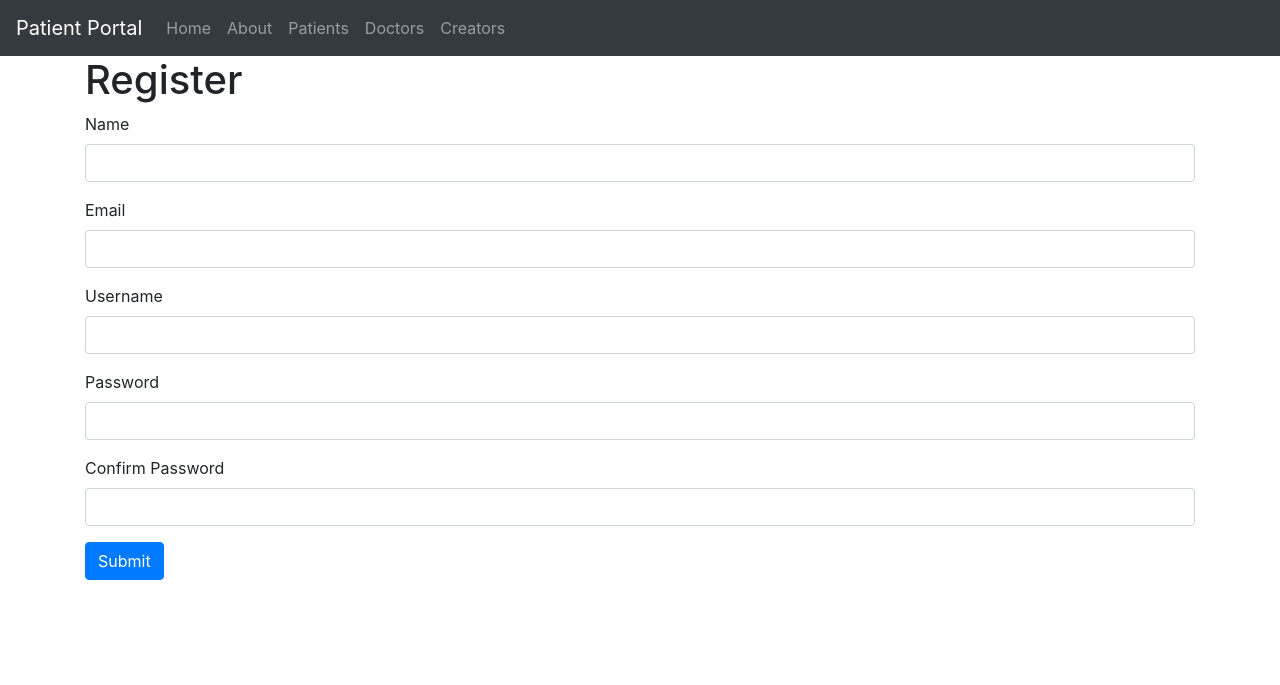
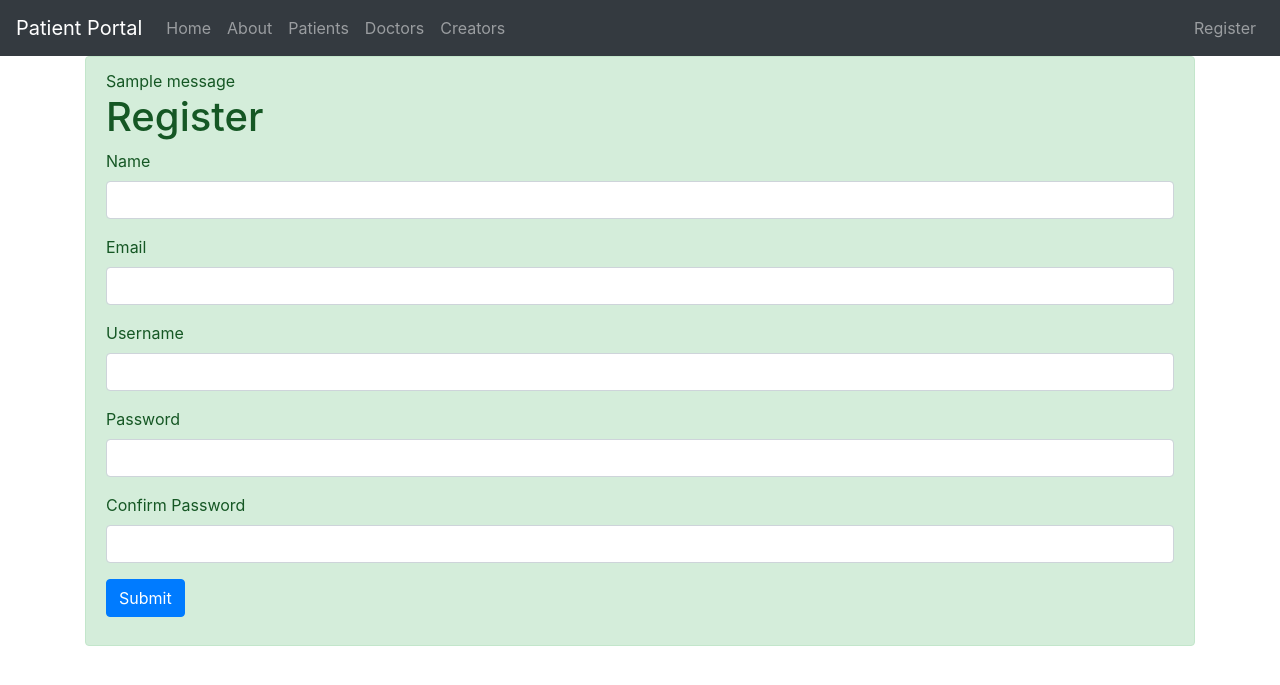
Before and after one commit to sakshatshinde/patient-portal-V2.0, a Flask app: page /register in a window 1280 px wide. Shown: the top 685 px of the page. Run offline with Flask 2, Linux system fonts and the light colour scheme; one stand-in notice (Sample message) is shown; some libraries are stand-ins or nearby versions.

Commit message:
Routing /register

```diff
--- a/Templates/Includes/_navbar.html
+++ b/Templates/Includes/_navbar.html
@@ -25,5 +25,9 @@
 
           </ul>
 
+        <ul class="navbar-nav navbar-right">
+          <li><a class="nav-link" href="/register">Register</a></li>
+        </ul>
+
         </div>
       </nav>
--- a/Templates/layout.html
+++ b/Templates/layout.html
@@ -13,6 +13,7 @@
 {% include 'Includes/_navbar.html' %}
 
     <div class="container">
+    {% include 'includes/_messages.html' %}
     {% block body %} {% endblock %}
     </div>
 
--- /dev/null
+++ b/templates/includes/_messages.html
@@ -0,0 +1,9 @@
+{% with messages = get_flashed_messages(with_categories=true) %}
+  {% if messages %}
+
+    {% for category, message in messages %}
+      <div class="alert alert-{{ category }}">{{ message }}</li>
+    {% endfor %}
+
+  {% endif %}
+{% endwith %}
```
